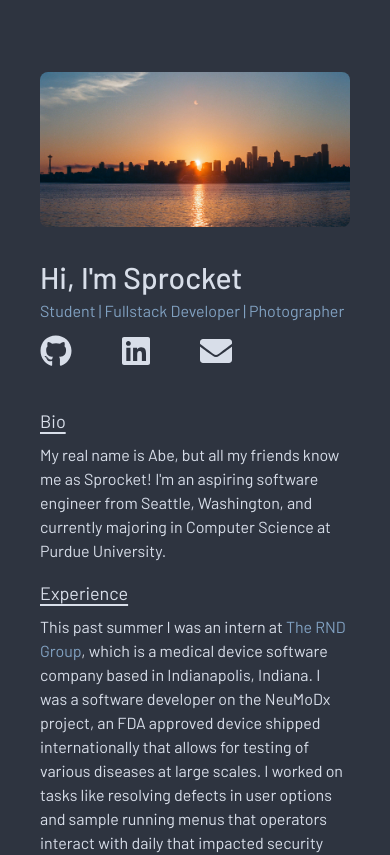
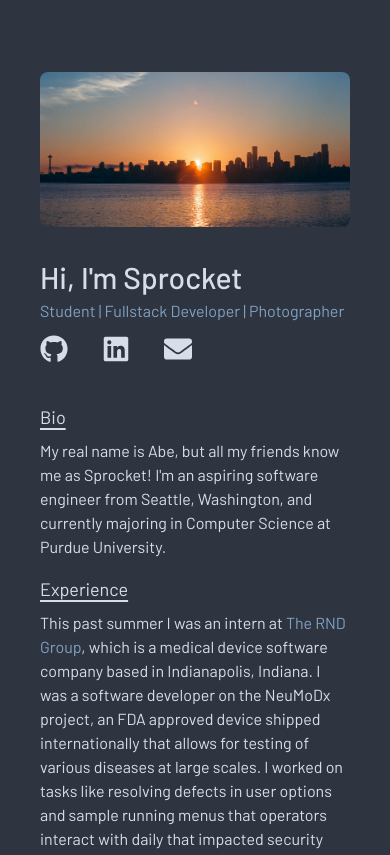
Before and after one commit to aberiggs/aberiggs, a Next.js app: page / in a window 390 px wide. Shown: the top 855 px of the page. Built offline with nearby package versions, Linux system fonts and the light colour scheme.

Commit message:
Tailwind work for rescaling

```diff
--- a/src/app/page.tsx
+++ b/src/app/page.tsx
@@ -2,6 +2,7 @@ import Image from "next/image"
 
 import {FaGithub, FaLinkedin, FaEnvelope} from "react-icons/fa";
 import BannerPhoto from '../../public/FilmPhoto.jpg'
+import React from "react";
 
 
 /*
@@ -12,9 +13,10 @@ import BannerPhoto from '../../public/FilmPhoto.jpg'
 */
 
 export default function Home() {
+
   return (
     <main className="flex min-h-screen flex-col items-center justify-between bg-background-dark ">
-      <div className="flex flex-col items-start p-10 h-5/6 w-full sm:w-10/12 md:w-8/12 lg:w-7/12 xl:w-6/12">
+      <div className="flex flex-col items-start p-10 h-5/6 w-full sm:w-10/12 md:w-8/12 lg:w-7/12 xl:w-6/12 2xl:w-5/12">
         <div className="w-full my-8">
           <Image className="object-scale-down w-full h-full rounded-lg" src={BannerPhoto} alt="Photo of Seattle skyline"/>
         </div>
@@ -28,15 +30,16 @@ export default function Home() {
             Student | Fullstack Developer | Photographer
           </h2>
 
-          <div className="flex flex-row justify-start w-full">
-            <a href="https://github.com/aberiggs" target="_blank" className="mr-12">
-              <FaGithub className="text-primary-light hover:text-background-light w-8 h-auto"/>
+          <div className="flex flex-row justify-between w-1/2 h-7 lg:h-8 xl:h-8">
+            <a href="https://github.com/aberiggs" target="_blank" >
+              <FaGithub className="text-primary-light hover:text-background-light w-auto h-full"/>
             </a>
-            <a href="https://linkedin.com/in/aberiggs4" target="_blank" className="mr-12">
-              <FaLinkedin className="text-primary-light hover:text-background-light w-8 h-auto" />
+            <a href="https://linkedin.com/in/aberiggs4" target="_blank">
+              <FaLinkedin className="text-primary-light hover:text-background-light w-auto h-full" />
             </a>
-
-            <FaEnvelope className="text-primary-light hover:text-background-light w-8 h-auto" />
+            <a href="mailto:aberiggsiv@gmail.com" target="_blank">
+              <FaEnvelope className="text-primary-light hover:text-background-light w-auto h-full" />
+            </a>
           </div>
         </div>
 
```
